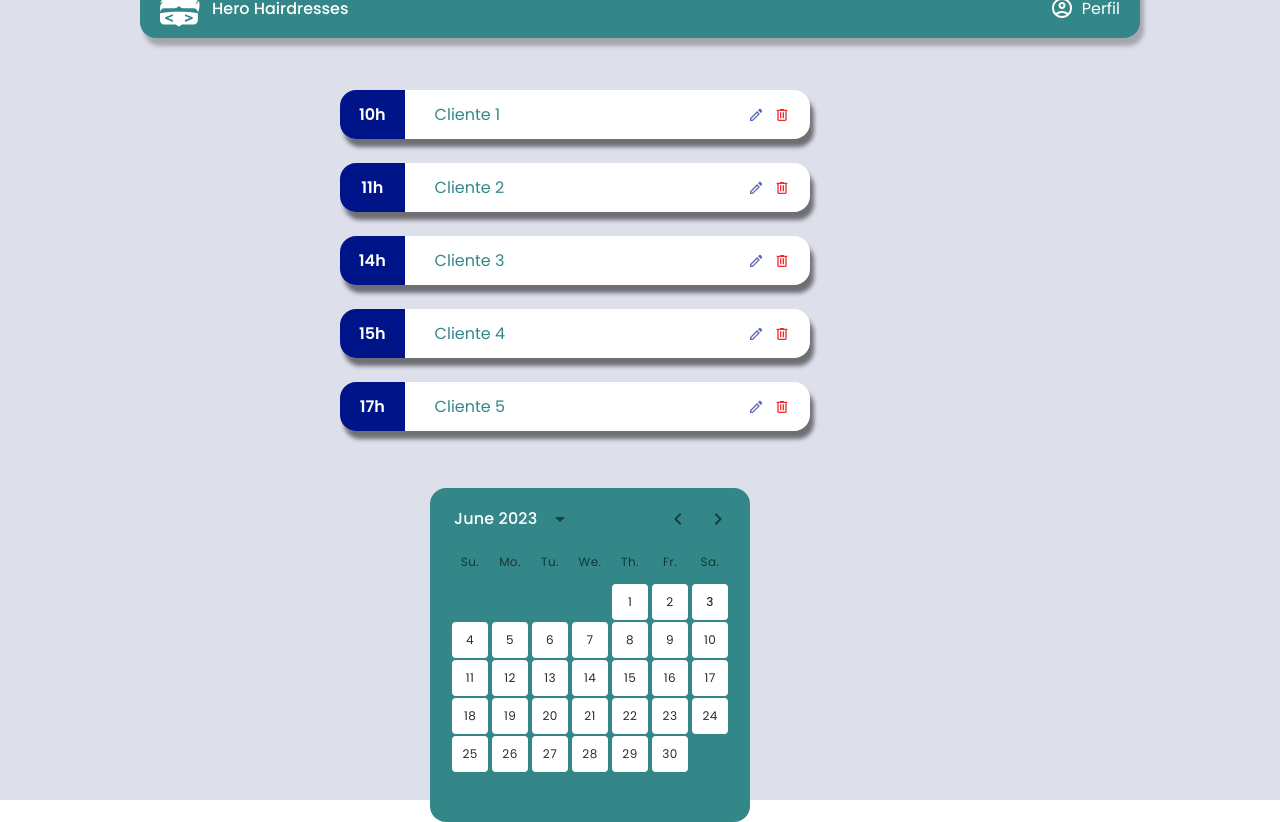
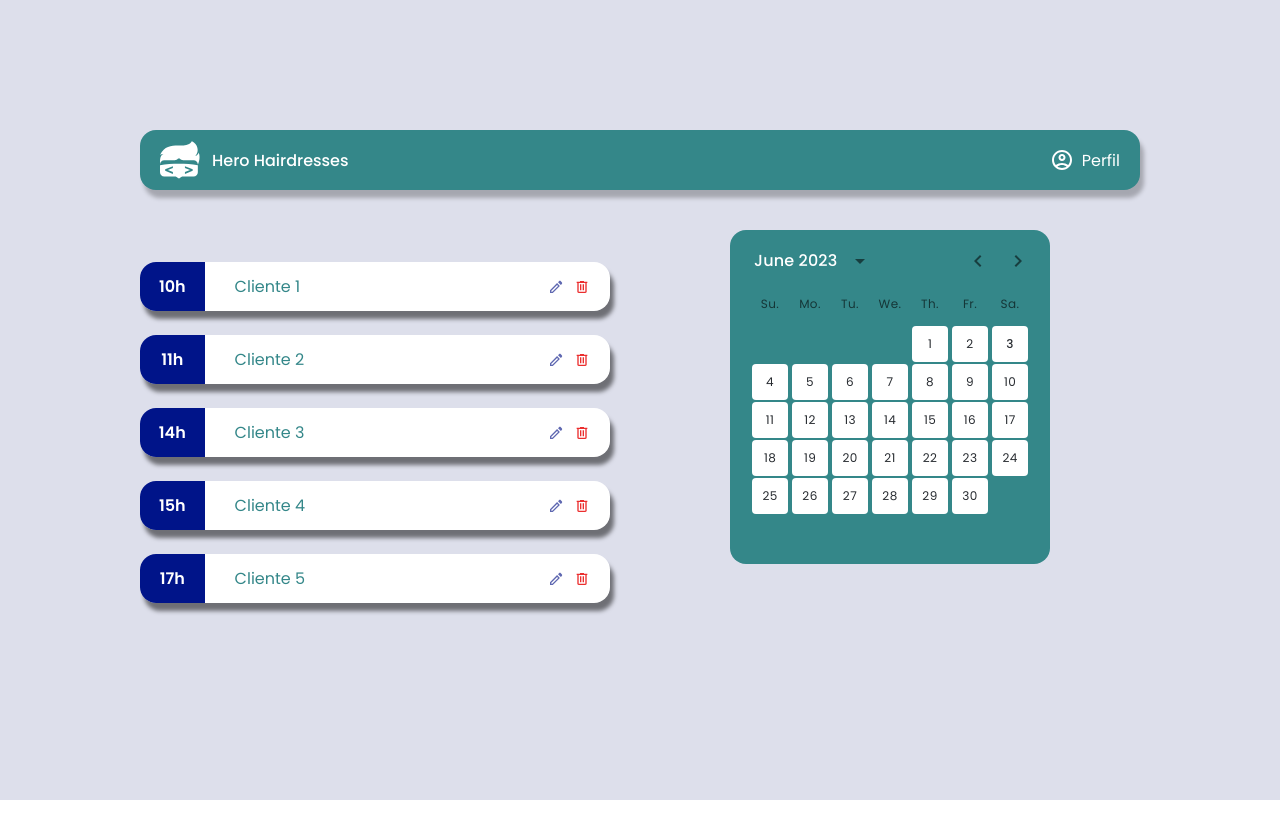
Before and after one commit to raysllaR/hairdresser-front, a React (Vite) app: page / in a window 1280 px wide. After the commit the page ends 800 px from the top, so only its background shows below. Built offline with nearby package versions, Linux system fonts and the light colour scheme.

Commit message:
styele: ajuste no style da page Home

```diff
--- a/src/components/pages/Home/index.tsx
+++ b/src/components/pages/Home/index.tsx
@@ -35,7 +35,7 @@ const Home: React.FC = () => {
 		<div id="home">
 			<div className="body">
 				<Header />
-				<div className="container">
+				<div className="container-home">
 					<HorariosList listHorarios={mockListHorario} />
 					<Calendar />
 				</div>
--- a/src/components/pages/Home/style.css
+++ b/src/components/pages/Home/style.css
@@ -14,3 +14,10 @@
 	justify-content: center;
 	align-items: center;
 }
+
+#home .body .container-home {
+	display: flex;
+	width: 100%;
+	justify-content: space-around;
+	padding: 40px 0;
+}
```
